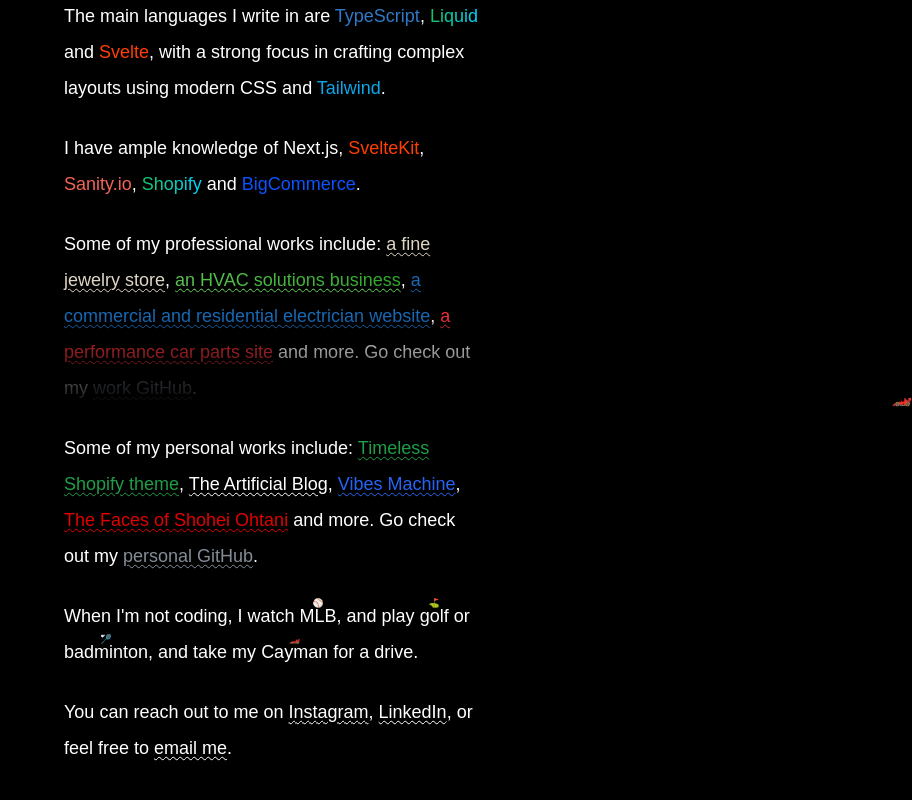
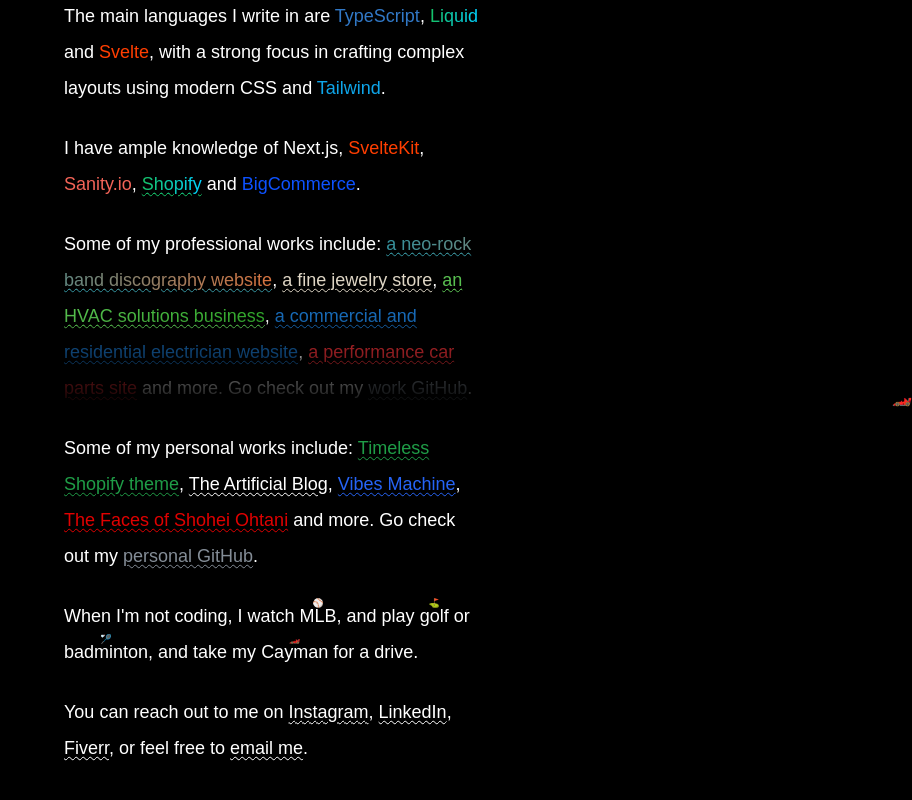
Before and after one commit to nuotsu/nuotsu.dev, a SvelteKit app: page / in a window 1280 px wide. Shown: the part 390-1190 px from the top of the page, without its empty margins (368-1280 px from the left). Built offline with nearby package versions, Linux system fonts and the light colour scheme; a web font is replaced by a local one.

Commit message:
add AM and fiverr

```diff
--- a/src/routes/+page.svelte
+++ b/src/routes/+page.svelte
@@ -31,6 +31,9 @@
 	</p>
 	<p>
 		Some of my professional works include:
+		<a href="https://attentionmonsters.com" class="attention-monsters"
+			>a neo-rock band discography website</a
+		>,
 		<a href="https://rwfine.com" class="text-[#dfd6c5]">a fine jewelry store</a
 		>,
 		<a
@@ -67,9 +70,10 @@
 		my <ruby>Cayman<rt>🏎️</rt></ruby> for a drive.
 	</p>
 	<p>
-		You can reach out to me on <a href="https://instagram.com/marutchell"
-			>Instagram</a
-		>, <a href="https://linkedin.com/in/nuotsu">LinkedIn</a>, or feel free to
+		You can reach out to me on
+		<a href="https://instagram.com/marutchell">Instagram</a>,
+		<a href="https://linkedin.com/in/nuotsu">LinkedIn</a>,
+		<a href="https://fiverr.com/nuotsu">Fiverr</a>, or feel free to
 		<a href="mailto:xzmaru@gmail.com">email me</a>.
 	</p>
 
@@ -85,12 +89,16 @@
 		@apply text-gradient from-[#c0bafe] to-[#f1c455];
 	}
 
+	.attention-monsters {
+		@apply text-gradient from-[#32909c] to-[#d7723e] decoration-[#32909c];
+	}
+
 	.svelte {
 		color: #ff3e00;
 	}
 
 	.shopify {
-		@apply text-gradient from-[#15c064] to-[#00d1ff];
+		@apply text-gradient from-[#15c064] to-[#00d1ff] decoration-[#15c064];
 	}
 
 	.github {
```
